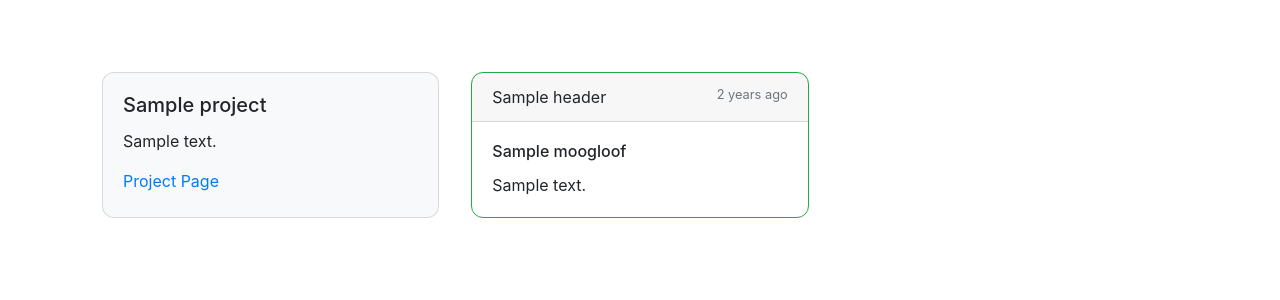
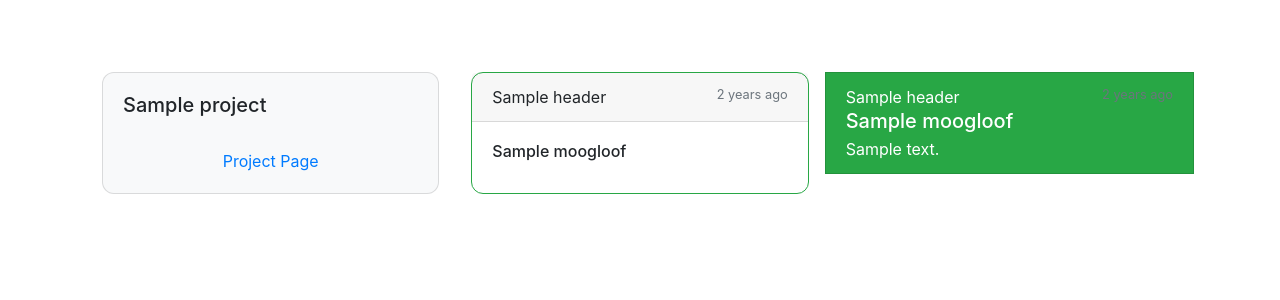
Before and after one commit to moogloof/moogloof.com, a Flask app: page /projects in a window 1280 px wide. Shown: the part 96-396 px from the top of the page. Run offline with Flask 2, Linux system fonts and the light colour scheme; a database or web service that is not in the repository returns one stand-in record (values such as "Sample title").

Commit message:
Added some enhancements to the projects page

```diff
--- a/moogloof/static/projects.css
+++ b/moogloof/static/projects.css
@@ -1,6 +1,9 @@
 .card p {
+	/*
 	display: -webkit-box;
-	-webkit-line-clamp: 4;
+	-webkit-line-clamp: auto;
 	-webkit-box-orient: vertical;
+	*/
+	height: 0;
 	overflow: hidden;
 }
--- a/moogloof/templates/projects.html
+++ b/moogloof/templates/projects.html
@@ -5,7 +5,7 @@
 {% endblock headers %}
 
 {% block content %}
-{% for project, updates in projects %}
+{% for project, important_update, updates in projects %}
 <div class="row mx-0 rounded mt-5 px-3 py-4 row-cols-2 row-cols-lg-3 d-flex" style="border-style: {{ project.border_style }}; border-width: 4px;">
 	<div class="px-3">
 		{% if project.background == "dark" %}
@@ -13,31 +13,56 @@
 		{% else %}
 		<div class="card h-100 bg-light text-black">
 		{% endif %}
-			<div class="card-body">
+			<div class="card-body d-flex flex-column">
 				<h5 class="card-title">{{ project.title }}</h5>
-				<p class="card-text">{{ project.description }}</p>
-				<a href="{{ project.link }}" class="card-link">Project Page</a>
+				<p class="card-text flex-grow-1">{{ project.description }}</p>
+				<a href="{{ project.link }}" class="card-link mt-auto text-center">Project Page</a>
 			</div>
 		</div>
 	</div>
-	{% for update in updates %}
+	{% if important_update is not none %}
 	<div class="px-3">
+		<div class="card h-100 bg-white text-black border-success">
+			<div class="card-header d-flex justify-content-between">
+				{{ important_update.header }}
+				<small class="text-muted">{{ timeago(important_update.date) }}</small>
+			</div>
+			<div class="card-body d-flex flex-column">
+				<h6 class="card-title">{{ important_update.title }}</h6>
+				<p class="card-text flex-grow-1">{{ important_update.description }}</p>
+			</div>
+		</div>
+	</div>
+	{% else %}
+	<div class="px-3">
+		<div class="card h-100 bg-white text-black">
+			<div class="card-header d-flex justify-content-between">
+				{{ updates[0].header }}
+				<small class="text-muted">{{ timeago(updates[0].date) }}</small>
+			</div>
+			<div class="card-body d-flex flex-column">
+				<h6 class="card-title">{{ updates[0].title }}</h6>
+				<p class="card-text flex-grow-1">{{ updates[0].description }}</p>
+			</div>
+		</div>
+	</div>
+	{% endif %}
+	<div class="list-group rounded-0 h-100 d-none d-lg-block">
+		{% for update in updates %}
 		{% if update.important %}
-		<div class="card h-100 bg-white text-black border-success">
+		<a href="#" class="list-group-item list-group-item-action bg-success text-white">
 		{% else %}
-		<div class="card h-100 bg-white text-black">
+		<a href="#" class="list-group-item list-group-item-action">
 		{% endif %}
-			<div class="card-header d-flex justify-content-between">
+			<div class="d-flex w-100 justify-content-between">
 				{{ update.header }}
 				<small class="text-muted">{{ timeago(update.date) }}</small>
 			</div>
-			<div class="card-body">
-				<h6 class="card-title">{{ update.title }}</h6>
-				<p class="card-text">{{ update.description }}</p>
-			</div>
-		</div>
+			<h5 class="mb-1 overflow-hidden text-nowrap" style="text-overflow: ellipsis;">{{ update.title }}</h5>
+			<p class="mb-0 overflow-hidden text-nowrap" style="text-overflow: ellipsis;">{{ update.description }}</p>
+		</a>
+		{% endfor %}
 	</div>
-	{% endfor %}
 </div>
 {% endfor %}
 {% endblock content %}
--- a/moogloof/views.py
+++ b/moogloof/views.py
@@ -198,8 +198,9 @@ def projects():
 	# Get updates
 	updates = get_db().moogloof.updates
 
-	# Get projects with 2 most recent udpates
-	projects = list(map(lambda x: [x, updates.find({"project": x["_id"]}, limit=1, sort=[("date", pymongo.DESCENDING)])], projects))
+	# Get most recent and important update if any
+	# Get 3 most recent udpates
+	projects = list(map(lambda x: [x, updates.find_one({"project": x["_id"], "important": True}, sort=[("date", pymongo.DESCENDING)]), updates.find({"project": x["_id"]}, limit=3, sort=[("date", pymongo.DESCENDING)])], projects))
 
 	# Render projects
 	return render_template("projects.html", header="projects", projects=projects)
```
